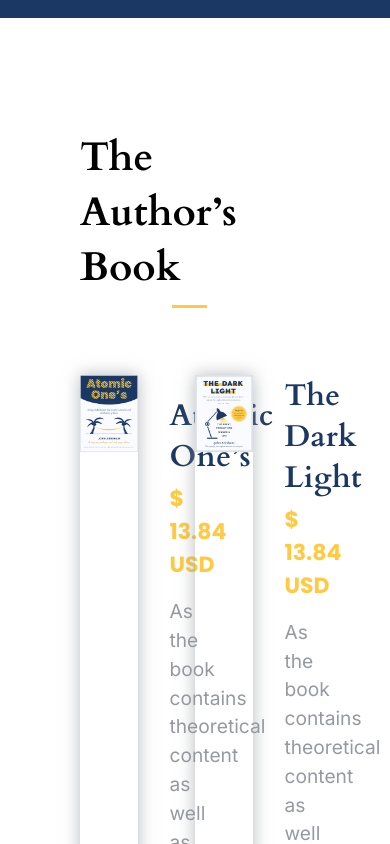
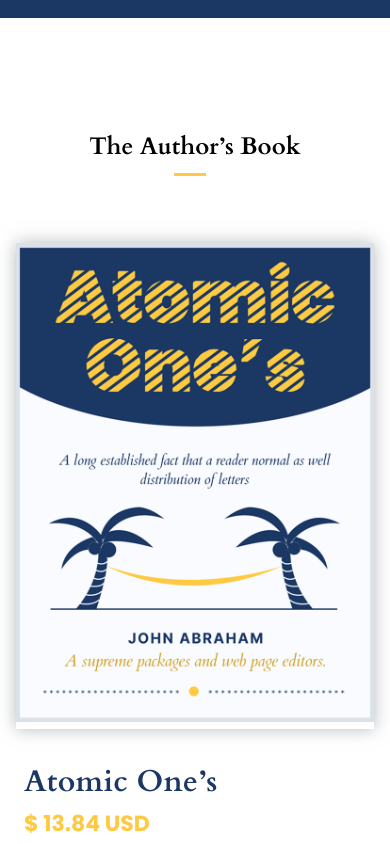
Before and after one commit to AzizMardonqulov/Book_shop, a React (Vite) app in the folder React-book-app/: page / in a window 390 px wide. Shown: the part 1420-2264 px from the top of the page. Built offline with nearby package versions, Linux system fonts and the light colour scheme; a web font is replaced by a local one.

Commit message:
add style responsive at auther part in home page

```diff
--- a/React-book-app/src/companents/author/auther.css
+++ b/React-book-app/src/companents/author/auther.css
@@ -5,7 +5,7 @@
     align-items: center;
     padding-left: 5rem;
     padding-right: 5rem;
-    padding-bottom: 2rem;
+    padding-bottom: 4rem;
 }
 .auther-lable-1{
     font-size: 2.5rem;
@@ -112,3 +112,40 @@
 .auther-page-button a:hover{
     background-color: #ffca42;
 }
+@media only screen and (max-width:1290px) {
+    .auther-page{
+        flex-direction: column;
+        gap: 4rem;
+    }
+    .auther-page-1{
+        width: 100%;
+        align-items: center;
+    }
+}
+@media only screen and (max-width:848px) {
+    .auther-page-1{
+        width: 100%;
+        flex-direction: column;
+        gap: 2rem;
+    }
+    .auther-page-img{
+        width: 100%;
+    }
+    .auther-page-lable{
+        width: 100%;
+    }
+}
+@media only screen and (max-width:700px) {
+    .auther{
+        padding-left: 1rem;
+        padding-right: 1rem;
+    }
+    .auther-page-lable{
+        padding-left: 0.5rem;
+    }
+}
+@media only screen and (max-width:400px) {
+    .auther-lable-1{
+        font-size: 1.5rem;
+    }
+}
```
